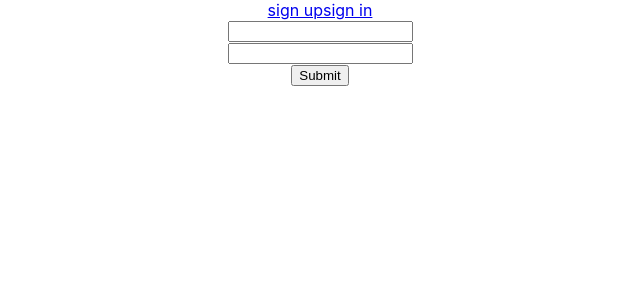
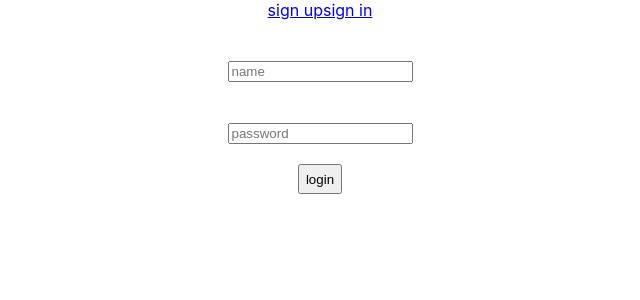
Before and after one commit to janardhanarajesh/sendchatfront, a React (Create React App) app: page /login in a window 1280 px wide. Shown: the top 300 px of the page, without its empty margins (320-960 px from the left). Built offline with nearby package versions, Linux system fonts and the light colour scheme.

Commit message:
Update login.js

```diff
--- a/src/login.js
+++ b/src/login.js
@@ -40,14 +40,26 @@ window.location.href="/friend"
 
     return(
         <div>
+            <center>
+        <div id="logdiv">
+        <br/>
+        <br/>
+
             <form onSubmit={login}>
-                <input type="text" onChange={(e)=>stulog({...logdat,name:e.target.value})} required/>
+                <input type="text" onChange={(e)=>stulog({...logdat,name:e.target.value})} required className="inplog" placeholder="name"/>
                 <br/>
-                <input type="password" onChange={(e)=>stulog({...logdat,password:e.target.value})} required/>
                 <br/>
-                <input type="submit"/>
+                <br/>
+
+                <input type="password" onChange={(e)=>stulog({...logdat,password:e.target.value})} required className="inplog" placeholder="password"/>
+                <br/>
+                <br/>
+
+                <input type="submit" style={{height:"30px"}} value="login"/>
 
             </form>
+        </div>
+        </center>
         </div>
     )
 
```
